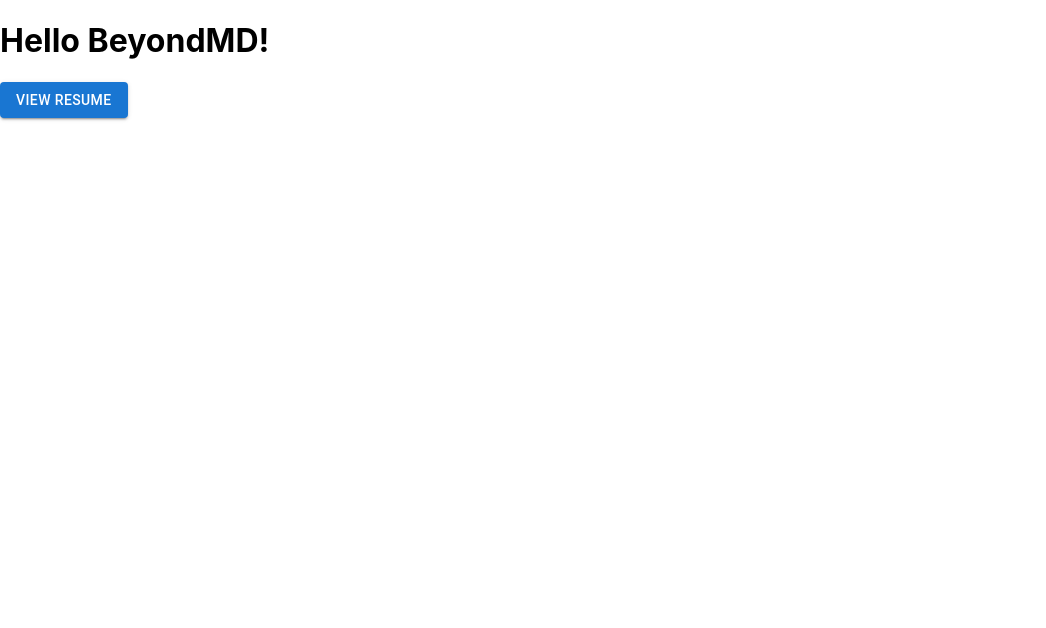
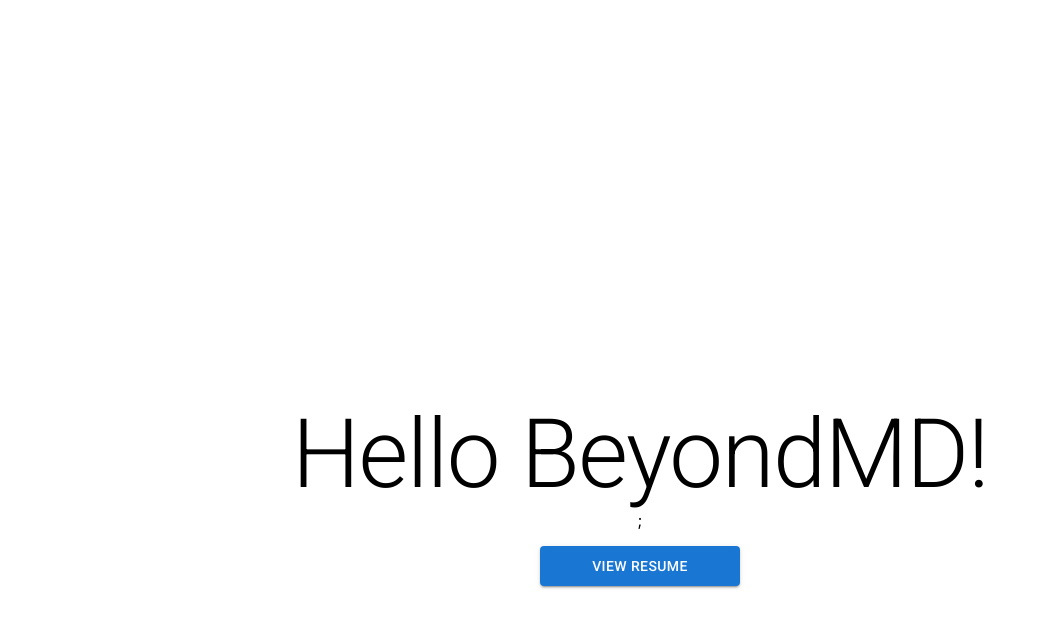
Before and after one commit to akhilesh-sivaganesan/BeyondMD-Task-2, a React (Create React App) app: page / in a window 1280 px wide. Shown: the top 628 px of the page, without its empty margins (0-1046 px from the left). Built offline with nearby package versions, Linux system fonts and the light colour scheme; no server answers.

Commit message:
Hello BeyondMD with Resume and axios

```diff
--- a/package.json
+++ b/package.json
@@ -5,10 +5,12 @@
   "dependencies": {
     "@emotion/react": "^11.10.5",
     "@emotion/styled": "^11.10.5",
+    "@fontsource/roboto": "^4.5.8",
     "@mui/material": "^5.10.17",
     "@testing-library/jest-dom": "^5.16.5",
     "@testing-library/react": "^13.4.0",
     "@testing-library/user-event": "^13.5.0",
+    "axios": "^1.2.1",
     "logging-library": "^0.5.0",
     "react": "^18.2.0",
     "react-dom": "^18.2.0",
--- a/src/App.css
+++ b/src/App.css
@@ -1,38 +1,19 @@
-.App {
-  text-align: center;
+.column {
+  display: flex;
+  flex-direction: column;
+  flex-wrap: nowrap;
+  width: 100vw;
+  height: 100vh;
+  align-items: center;
+  justify-content: center;
+  padding: 100px 0px;
 }
 
-.App-logo {
-  height: 40vmin;
-  pointer-events: none;
+.view-button {
+  width: 200px;
 }
 
-@media (prefers-reduced-motion: no-preference) {
-  .App-logo {
-    animation: App-logo-spin infinite 20s linear;
-  }
+.resume {
+  width: 50%;
+  height: 100%;
 }
-
-.App-header {
-  background-color: #282c34;
-  min-height: 100vh;
-  display: flex;
-  flex-direction: column;
-  align-items: center;
-  justify-content: center;
-  font-size: calc(10px + 2vmin);
-  color: white;
-}
-
-.App-link {
-  color: #61dafb;
-}
-
-@keyframes App-logo-spin {
-  from {
-    transform: rotate(0deg);
-  }
-  to {
-    transform: rotate(360deg);
-  }
-}
--- a/src/App.js
+++ b/src/App.js
@@ -1,5 +1,11 @@
 import './App.css';
 import Button from '@mui/material/Button';
+import Typography from '@mui/material/Typography';
+import '@fontsource/roboto/300.css';
+import '@fontsource/roboto/400.css';
+import '@fontsource/roboto/500.css';
+import '@fontsource/roboto/700.css';
+import axios from 'axios';
 import React, { useState } from "react";
 const App = () => {
   const [view, setView] = useState(false);
@@ -8,14 +14,35 @@
     setView(!view);
   };
 
+  //const axios = require("axios");
+
+  const options = {
+    method: 'GET',
+    url: 'https://open-weather13.p.rapidapi.com/city/landon',
+    headers: {
+      'X-RapidAPI-Key': '92994eff54mshe6dc13d4b587db3p1201dajsn612ea6fb83bb',
+      'X-RapidAPI-Host': 'open-weather13.p.rapidapi.com'
+    }
+  };
+
+  axios.request(options).then(function (response) {
+    console.log(response.data)
+  }).catch(function (error) {
+    console.log(error);
+  });
+
+
+
   return (
-    <>
-      <h1>Hello BeyondMD!</h1>
-      <Button variant="contained" onClick={handleView}>View Resume</Button>
+    <div class="column">
+      <Typography variant="h1" component="h2">
+        Hello BeyondMD!
+      </Typography>;
+      <Button sx={{ width: 200, padding: 1, margin: 2 }} variant="contained" onClick={handleView}>View Resume</Button>
       {view && (
-        <iframe src="https://drive.google.com/file/d/1sBDGIaBdA-dQf7ro__sK9icdCicEhXuM/preview" width="400" height="500" allow="autoplay"></iframe>
+        <iframe src="https://drive.google.com/file/d/1sBDGIaBdA-dQf7ro__sK9icdCicEhXuM/preview" class="resume" allow="autoplay"></iframe>
       )}
-    </>
+    </div>
   );
 };
 
```
Also changed, not shown: 1 other file (tests, documents, lock files or other folders).
